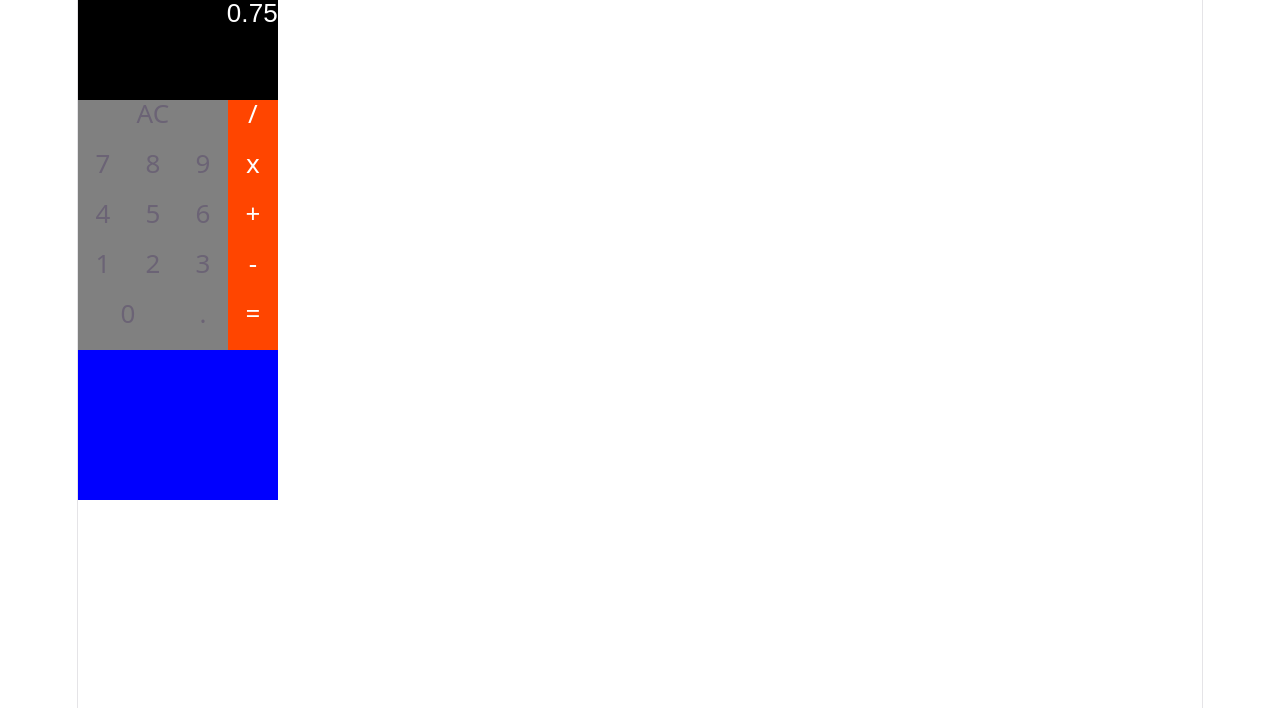
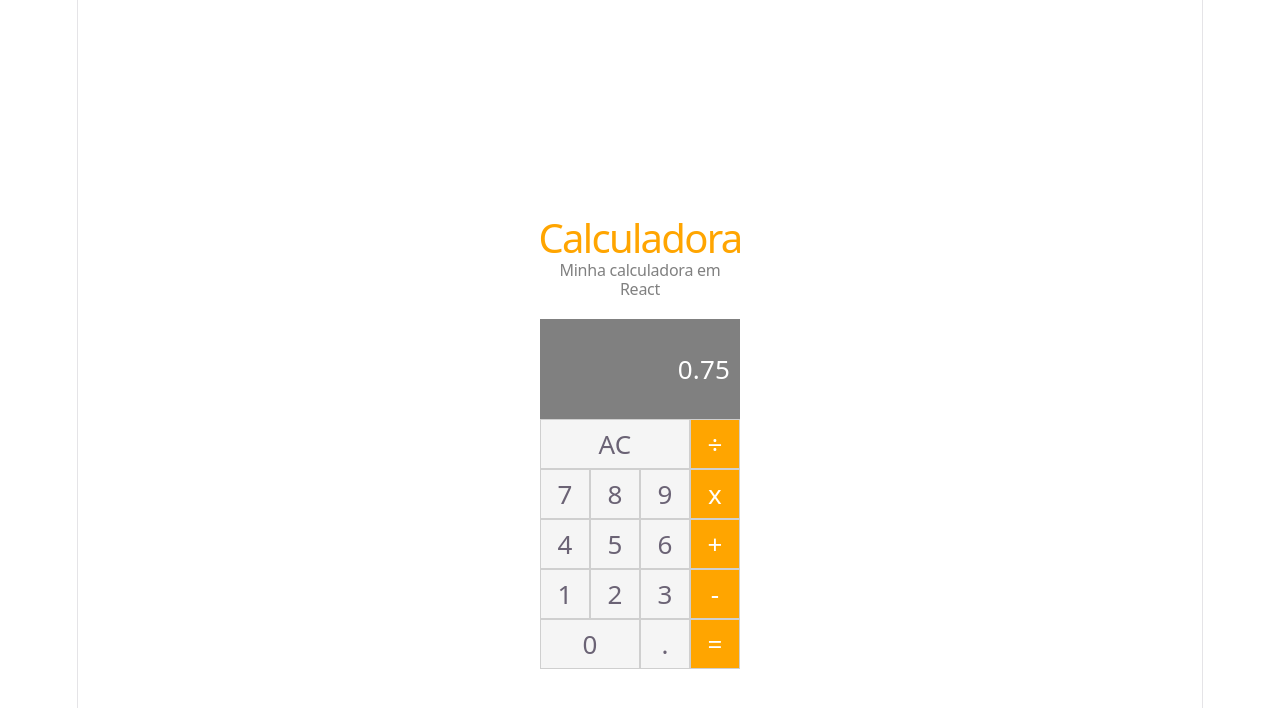
Before and after one commit to gaabrielmunhoz/DevOps_Semana2, a React (Vite) app: page / in a window 1280 px wide. Shown: the top 708 px of the page. Built offline with nearby package versions, Linux system fonts and the light colour scheme.

Commit message:
Ajustes no css e no javascript

```diff
--- a/src/App.css
+++ b/src/App.css
@@ -1,52 +1,99 @@
+* {
+  font-family: system-ui, -apple-system, BlinkMacSystemFont, 'Segoe UI', Roboto, Oxygen, Ubuntu, Cantarell, 'Open Sans', 'Helvetica Neue', sans-serif;
+  text-align: center;
+  align-items: center;
+  justify-content: center;
+}
+
 .painel{
-    background-color: black;
+    background-color: gray;
     color: white;
     width: 200px;
     height: 100px;
     text-align: right;
     font-size: 26px;
-    font-family: Arial;
+    display: flex;
+    align-items: center;
+    justify-content: flex-end;
+    padding-right: 10px;
+    box-sizing: border-box;
 }
 
 .painel-botoes{
     width: 200px;
-    height: 500px;
-    background-color: blue;;
+    height: 350px;
 }
 
 .botao-ac{
     width: 150px;
     height: 50px;
-    background-color: gray;
+    background-color: whitesmoke;
     font-size: 26px;
     text-align: center;
     float:left;
+    display: flex;
+    align-items: center;
+    justify-content: center;
+    border: 1px solid #cfcfcf;
+    box-sizing: border-box;
 }
 
 .botao-operacao{
     width: 50px;
     height: 50px;
-    background-color: orangered;
+    background-color: orange;
     font-size: 26px;
     text-align: center;
     float:left;
     color: white;
+    display: flex;
+    align-items: center;
+    justify-content: center;
+    border: 1px solid #cfcfcf;
+    box-sizing: border-box;
 }
 
 .botao-numero{
     width: 50px;
     height: 50px;
-    background-color: gray;
+    background-color: whitesmoke;
     font-size: 26px;
     text-align: center;
     float:left;
+    display: flex;
+    align-items: center;
+    justify-content: center;
+    border: 1px solid #cfcfcf;
+    box-sizing: border-box;
 }
 
 .botao-zero{
     width: 100px;
     height: 50px;
-    background-color: gray;
+    background-color: whitesmoke;
     font-size: 26px;
     text-align: center;
     float:left;
+    display: flex;
+    align-items: center;
+    justify-content: center;
+    border: 1px solid #cfcfcf;
+    box-sizing: border-box;
 }
+
+.titulo{
+  width: 200px;
+  font-size: 40px;
+  text-align: center;
+  display: flex;
+  color: orange;
+  margin: 0;
+}
+
+.subtitulo{
+  width: 200px;
+  font-size: 16px;
+  text-align: center;
+  color: gray;
+  margin: 10px 0 20px 0;
+}
--- a/src/App.jsx
+++ b/src/App.jsx
@@ -17,12 +17,15 @@ const Botao = (props) => {
   )
 }
 
+
 function App(){
   return (
     <div className='painel-botoes'>
+      <h1 className='titulo'>Calculadora</h1>
+      <h2 className='subtitulo'>Minha calculadora em React</h2>
       <Painel/>
       <Botao tipo='botao-ac' digito='AC'/>
-      <Botao tipo='botao-operacao' digito='/'/>
+      <Botao tipo='botao-operacao' digito='÷'/>
       <Botao tipo='botao-numero' digito='7'/>
       <Botao tipo='botao-numero' digito='8'/>
       <Botao tipo='botao-numero' digito='9'/>
```
